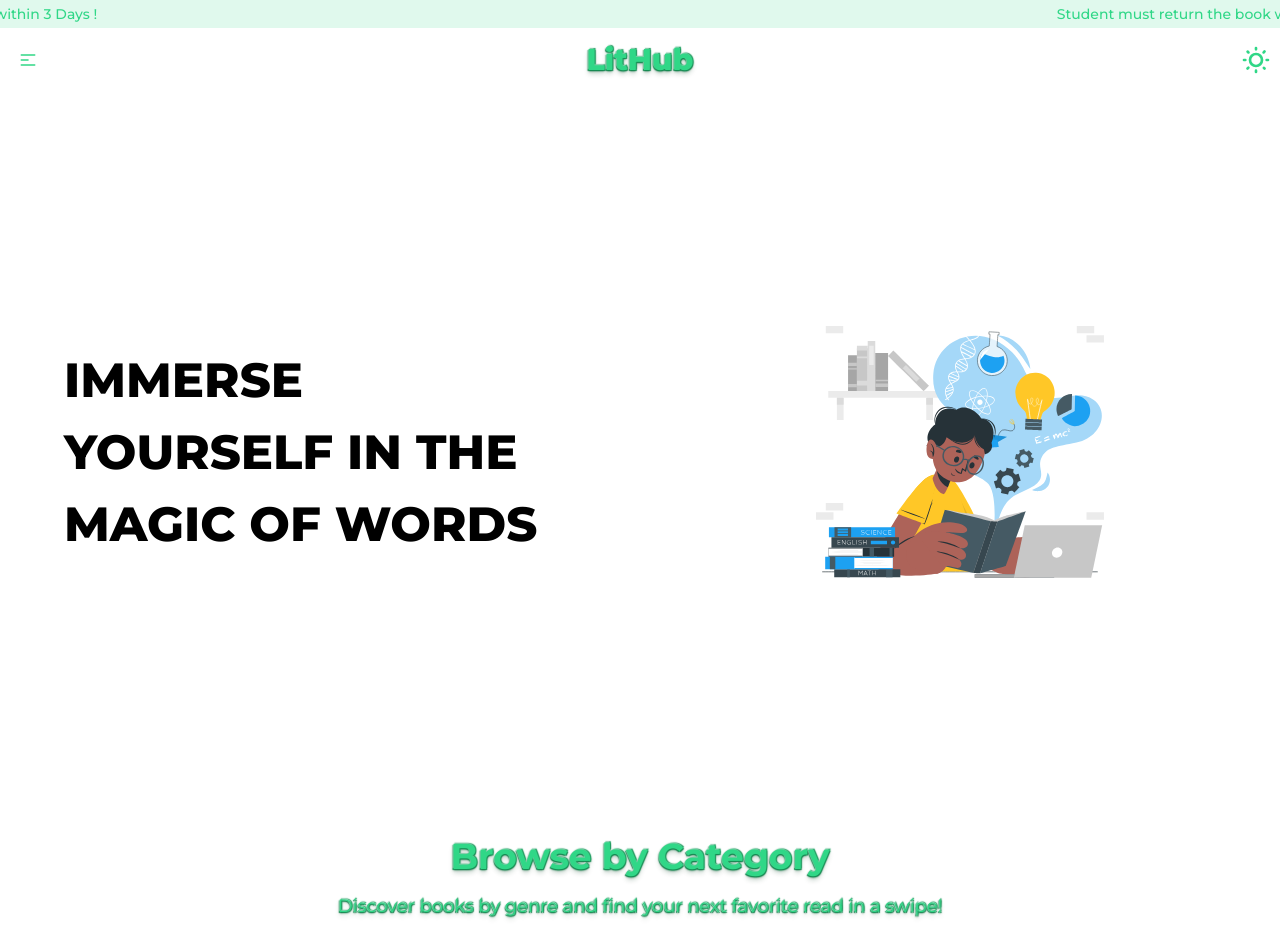
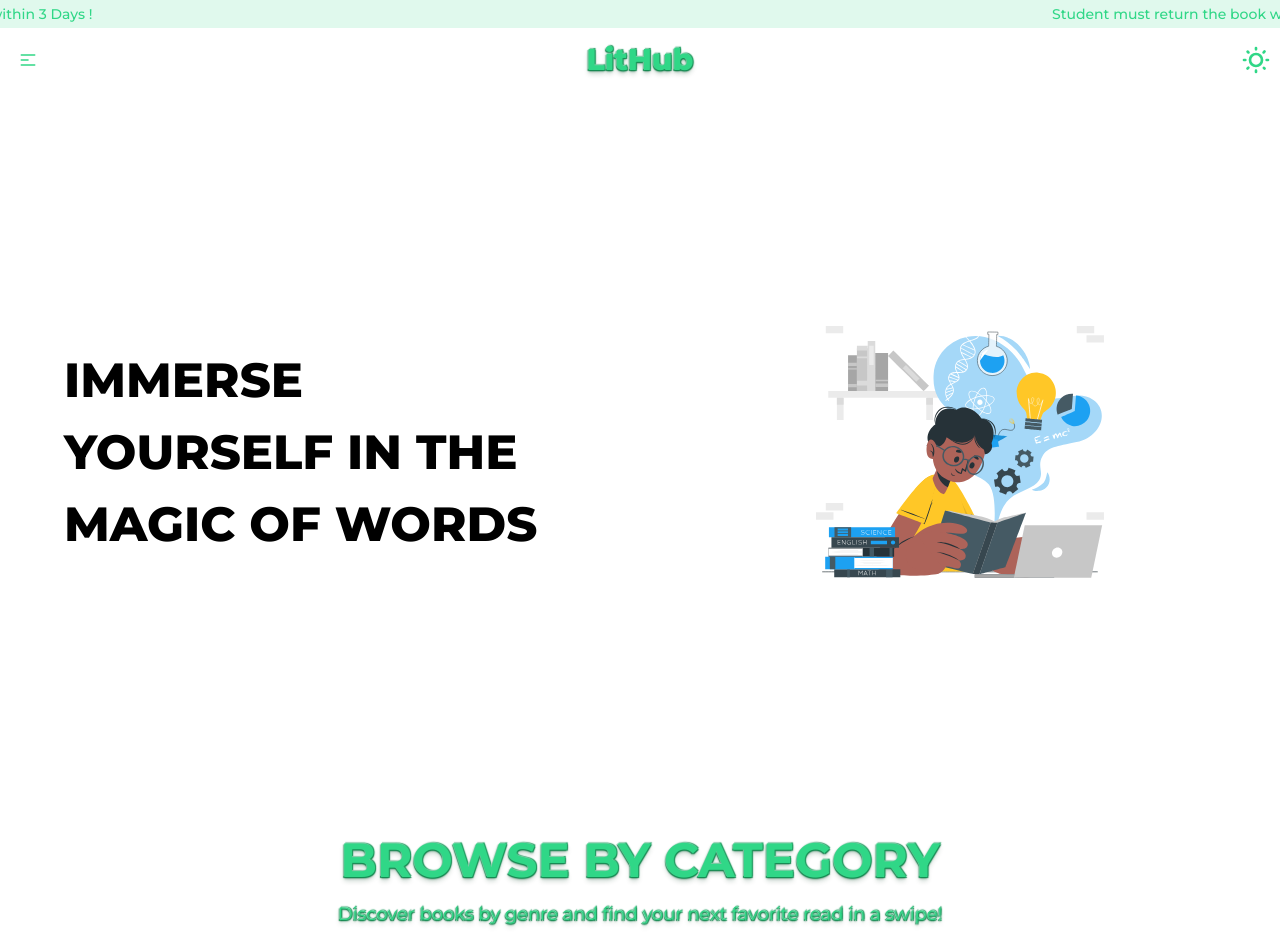
Before and after one commit to Dev-Asifur-Rahman/re-assignment-eleventh-client, a React (Vite) app: page / in a window 1280 px wide. Shown: the top 952 px of the page. Built offline with nearby package versions, Linux system fonts and the light colour scheme; no server answers.

Commit message:
heading text size updated

```diff
--- a/src/BasicComponent/Heading.jsx
+++ b/src/BasicComponent/Heading.jsx
@@ -1,7 +1,7 @@
 const Heading = ({head,body}) => {
   return (
     <div className="text-center w-full px-2 py-4 md:py-4 lg:py-6 text-library heading-shadow">
-      <h1 className="text-2xl md:text-3xl lg:text-4xl font-bold mb-4">
+      <h1 className="text-2xl md:text-3xl lg:text-5xl font-bold mb-4 uppercase">
         {head}
       </h1>
       <p className="text-base md:text-lg">
```
Also changed, not shown: 1 other file (tests, documents, lock files or other folders).
